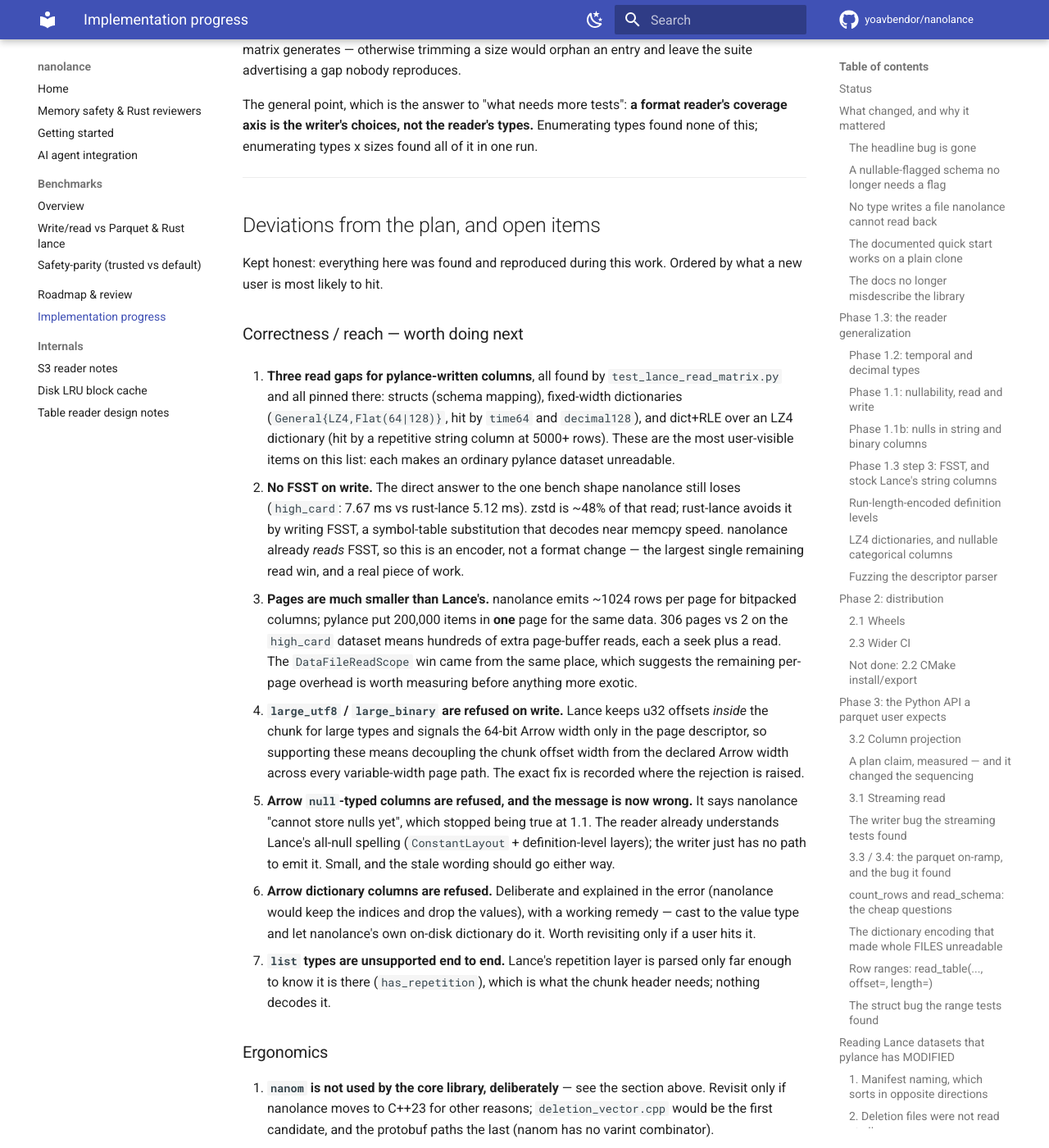
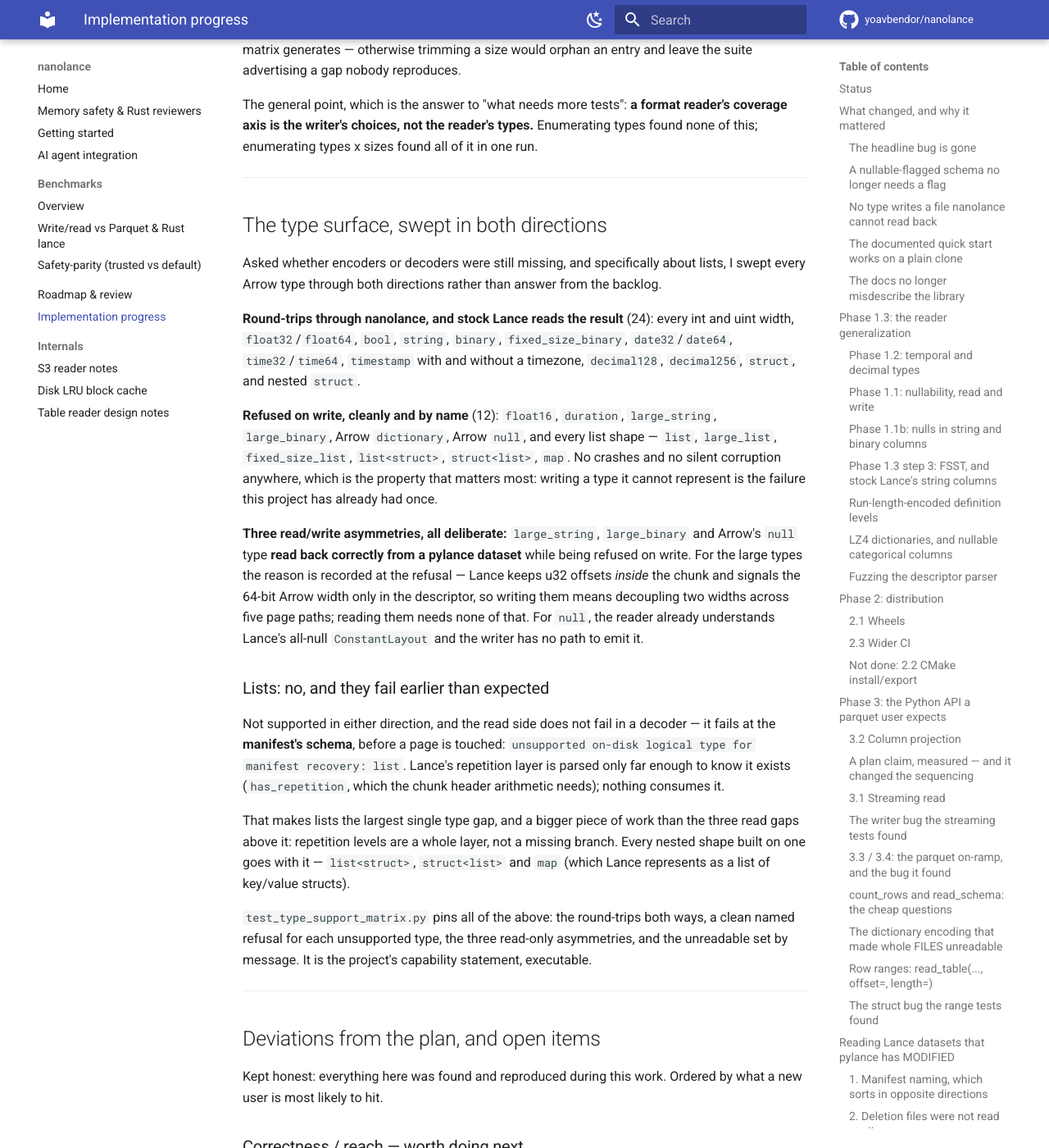
Before and after one commit to yoavbendor/nanolance, an MkDocs documentation site: the page built from docs/PROGRESS.md, in a window 1280 px wide and 1400 px high, scrolled down 40022 px. Shown: the whole window at 82% size. Built offline with MkDocs 1.6.1 and Material for MkDocs 9.7.7, drawn with Linux system fonts in a browser that asks for light colours; comment, search, counter and statistics services are not loaded; some of the changed text lies outside the part shown.

Commit message:
test: the type surface as an executable capability statement
Swept every Arrow type through both directions rather than answering from
the backlog. Results:

ROUND-TRIPS, and stock Lance reads the result (24): every int/uint width,
float32/64, bool, string, binary, fixed_size_binary, date32/64,
time32/64, timestamp with and without a timezone, decimal128, decimal256,
struct, nested struct.

REFUSED ON WRITE, cleanly and by name (12): float16, duration,
large_string, large_binary, Arrow dictionary, Arrow null, and every list
shape -- list, large_list, fixed_size_list, list<struct>, struct<list>,
map. No crashes and no silent corruption anywhere, which is the property
that matters: writing a type it cannot represent is the failure this
project has already had once.

THREE DELIBERATE ASYMMETRIES: large_string, large_binary and Arrow's null
type READ correctly from a pylance dataset while being refused on write.
Each has a reason recorded at its refusal site. Pinning them stops one
side being "tidied up" into consistency with the other.

LISTS: unsupported in both directions, and the read side fails earlier
than expected -- at the manifest's schema, before a page is touched, not
in a decoder. Lance's repetition layer is parsed only far enough to know
it exists (has_repetition, which the chunk header arithmetic needs);
nothing consumes it. That makes lists the largest type gap and a bigger
piece than the three read gaps found earlier today: repetition levels are
a layer, not a missing branch. map goes with them, since Lance represents
a map as a list of key/value structs. float16 and duration are the other
two missing types, both small.

test_type_support_matrix.py pins all of it: round-trips in both
directions, a clean named refusal per unsupported type, the three
read-only asymmetries, and the unreadable set by message so each fails
loudly when implemented.

72 new tests in 3 s. 793/793 pytest, 52/52 ctest.

Co-Authored-By: Claude Opus 5 <noreply@anthropic.com>
Claude-Session: https://claude.ai/code/session_014PGy9PK68gHvyR8T1r5ueY

```diff
--- a/docs/PROGRESS.md
+++ b/docs/PROGRESS.md
@@ -1507,6 +1507,47 @@ gap nobody reproduces.
 The general point, which is the answer to "what needs more tests": **a format reader's coverage axis
 is the writer's choices, not the reader's types.** Enumerating types found none of this; enumerating
 types x sizes found all of it in one run.
+
+---
+
+## The type surface, swept in both directions
+
+Asked whether encoders or decoders were still missing, and specifically about lists, I swept every
+Arrow type through both directions rather than answer from the backlog.
+
+**Round-trips through nanolance, and stock Lance reads the result** (24): every int and uint width,
+`float32`/`float64`, `bool`, `string`, `binary`, `fixed_size_binary`, `date32`/`date64`,
+`time32`/`time64`, `timestamp` with and without a timezone, `decimal128`, `decimal256`, `struct`, and
+nested `struct`.
+
+**Refused on write, cleanly and by name** (12): `float16`, `duration`, `large_string`,
+`large_binary`, Arrow `dictionary`, Arrow `null`, and every list shape — `list`, `large_list`,
+`fixed_size_list`, `list<struct>`, `struct<list>`, `map`. No crashes and no silent corruption
+anywhere, which is the property that matters most: writing a type it cannot represent is the failure
+this project has already had once.
+
+**Three read/write asymmetries, all deliberate:** `large_string`, `large_binary` and Arrow's `null`
+type **read back correctly from a pylance dataset** while being refused on write. For the large
+types the reason is recorded at the refusal — Lance keeps u32 offsets *inside* the chunk and signals
+the 64-bit Arrow width only in the descriptor, so writing them means decoupling two widths across
+five page paths; reading them needs none of that. For `null`, the reader already understands Lance's
+all-null `ConstantLayout` and the writer has no path to emit it.
+
+### Lists: no, and they fail earlier than expected
+
+Not supported in either direction, and the read side does not fail in a decoder — it fails at the
+**manifest's schema**, before a page is touched: `unsupported on-disk logical type for manifest
+recovery: list`. Lance's repetition layer is parsed only far enough to know it exists
+(`has_repetition`, which the chunk header arithmetic needs); nothing consumes it.
+
+That makes lists the largest single type gap, and a bigger piece of work than the three read gaps
+above it: repetition levels are a whole layer, not a missing branch. Every nested shape built on one
+goes with it — `list<struct>`, `struct<list>` and `map` (which Lance represents as a list of
+key/value structs).
+
+`test_type_support_matrix.py` pins all of the above: the round-trips both ways, a clean named
+refusal for each unsupported type, the three read-only asymmetries, and the unreadable set by
+message. It is the project's capability statement, executable.
 
 ---
 
@@ -1544,8 +1585,16 @@ is most likely to hit.
 6. **Arrow dictionary columns are refused.** Deliberate and explained in the error (nanolance would
    keep the indices and drop the values), with a working remedy — cast to the value type and let
    nanolance's own on-disk dictionary do it. Worth revisiting only if a user hits it.
-7. **`list` types are unsupported end to end.** Lance's repetition layer is parsed only far enough to
-   know it is there (`has_repetition`), which is what the chunk header needs; nothing decodes it.
+7. **`list` types are unsupported end to end, and so is everything built on one.** Lance's
+   repetition layer is parsed only far enough to know it exists (`has_repetition`, which the chunk
+   header needs); nothing consumes it. On write a list never reaches an encoder; on read it fails at
+   the manifest's schema, before any page. `list`, `large_list`, `fixed_size_list`, `list<struct>`,
+   `struct<list>` and `map` all go together — Lance represents a map as a list of key/value structs.
+   This is the largest type gap and a bigger piece than items 1-6: repetition levels are a layer, not
+   a branch.
+
+   Also missing, and much smaller: `float16` and `duration`, neither of which has a decoder or an
+   encoder, both refused cleanly.
 
 ### Ergonomics
 
```
Also changed, not shown: 1 other file.
